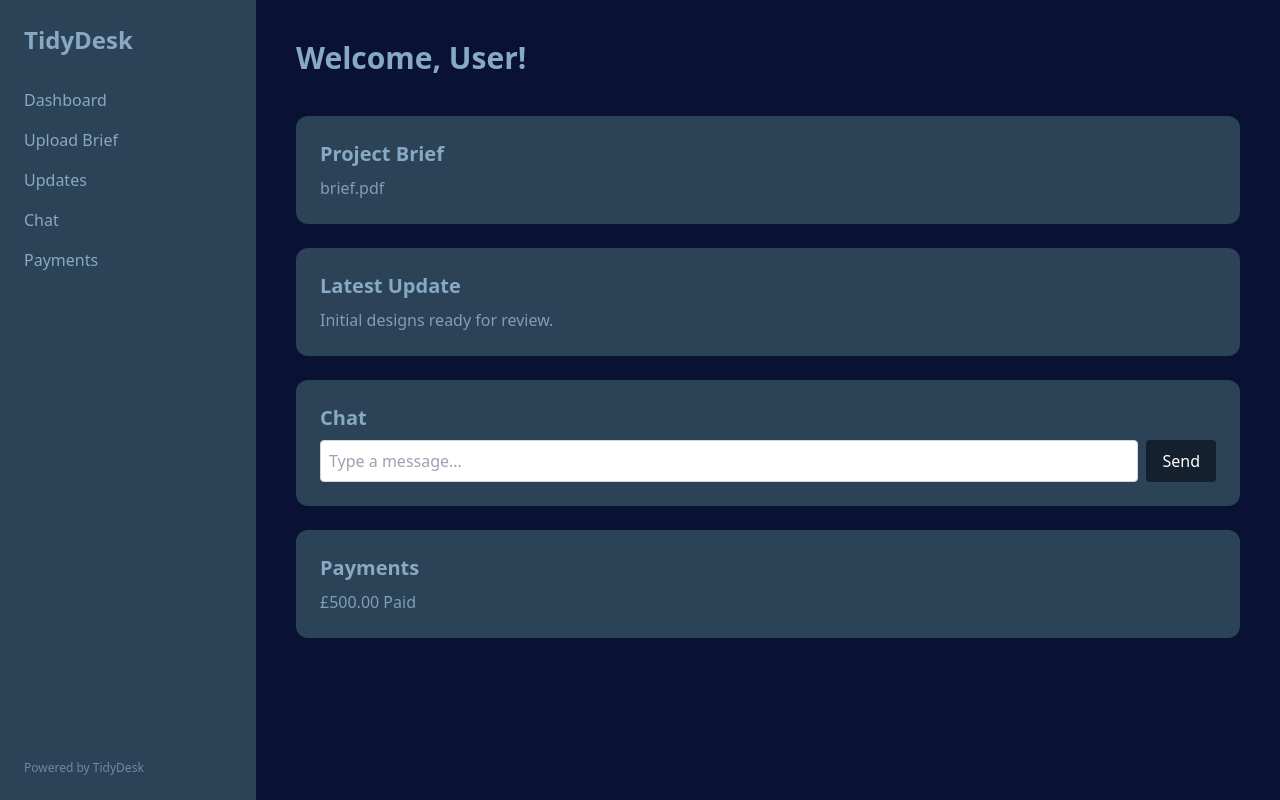
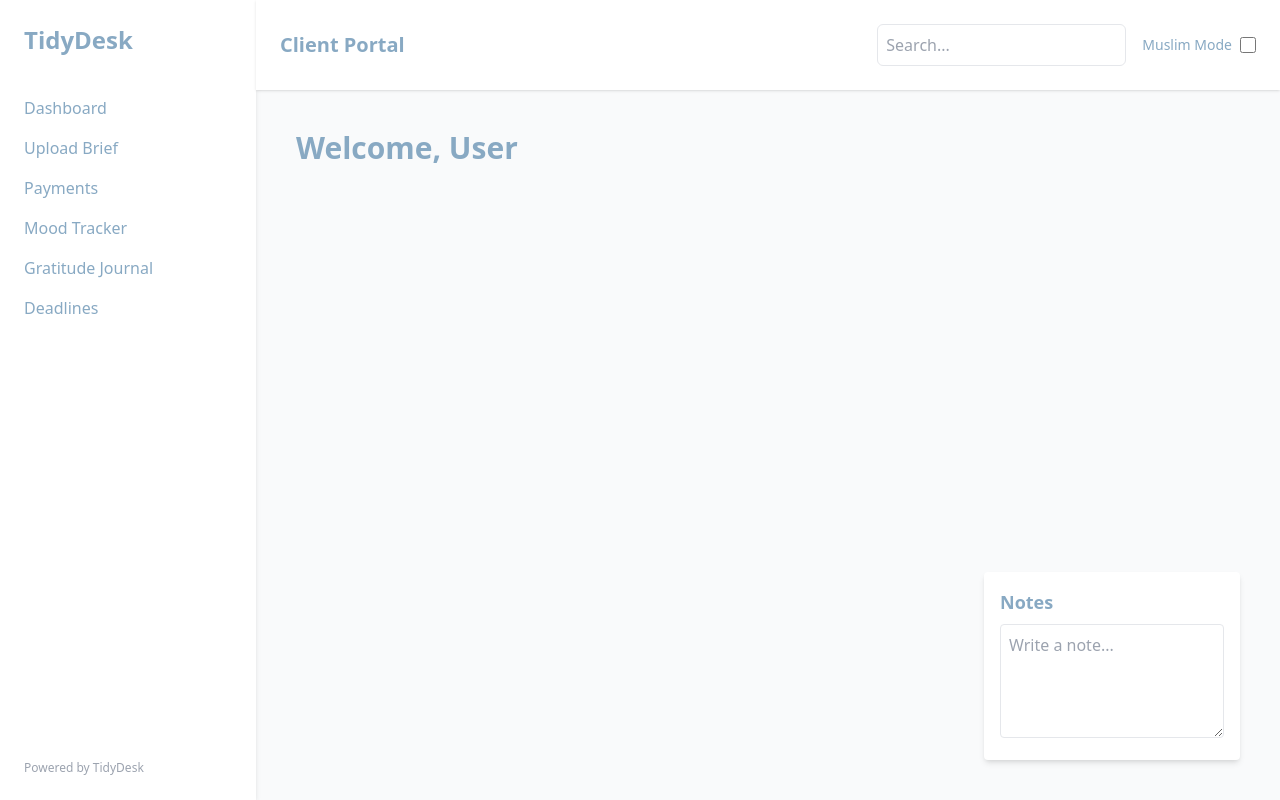
Before and after one commit to saasfounder/tidydesk-ai, a Next.js app: page /dashboard in a window 1280 px wide. Built offline with nearby package versions, Linux system fonts and the light colour scheme.

Commit message:
Add project list

```diff
--- a/app/dashboard/page.tsx
+++ b/app/dashboard/page.tsx
@@ -1,61 +1,64 @@
 "use client";
 
-import Link from "next/link";
+import { useState } from "react";
 
 export default function Dashboard() {
+  const [note, setNote] = useState("");
+
   return (
-    <div className="flex min-h-screen font-sans">
+    <div className="flex min-h-screen bg-gray-50">
+
       {/* Sidebar */}
-      <aside className="w-64 bg-tidydesk-secondary text-tidydesk-light p-6 flex flex-col justify-between">
-        <div>
-          <h1 className="text-2xl font-bold mb-8">TidyDesk</h1>
-          <nav className="space-y-4">
-            <Link href="/dashboard" className="block hover:text-tidydesk-accent">Dashboard</Link>
-            <Link href="#" className="block hover:text-tidydesk-accent">Upload Brief</Link>
-            <Link href="#" className="block hover:text-tidydesk-accent">Updates</Link>
-            <Link href="#" className="block hover:text-tidydesk-accent">Chat</Link>
-            <Link href="#" className="block hover:text-tidydesk-accent">Payments</Link>
-          </nav>
-        </div>
-        <div className="text-xs text-tidydesk-light/70">Powered by TidyDesk</div>
+      <aside className="w-64 bg-white shadow-md flex flex-col p-6">
+        <h1 className="text-2xl font-bold mb-10">TidyDesk</h1>
+        <nav className="flex flex-col space-y-4">
+          <a href="#" className="hover:text-blue-600">Dashboard</a>
+          <a href="#" className="hover:text-blue-600">Upload Brief</a>
+          <a href="#" className="hover:text-blue-600">Payments</a>
+          <a href="#" className="hover:text-blue-600">Mood Tracker</a>
+          <a href="#" className="hover:text-blue-600">Gratitude Journal</a>
+          <a href="#" className="hover:text-blue-600">Deadlines</a>
+        </nav>
+        <div className="mt-auto text-xs text-gray-400 pt-10">Powered by TidyDesk</div>
       </aside>
 
-      {/* Main Content */}
-      <main className="flex-1 bg-tidydesk-primary p-10">
-        <h2 className="text-3xl font-bold mb-10">Welcome, User!</h2>
+      {/* Main Area */}
+      <div className="flex-1 flex flex-col">
 
-        {/* Project Brief */}
-        <div className="bg-tidydesk-secondary rounded-xl p-6 mb-6">
-          <h3 className="text-xl font-semibold mb-2">Project Brief</h3>
-          <p className="text-tidydesk-light/90">brief.pdf</p>
-        </div>
-
-        {/* Latest Update */}
-        <div className="bg-tidydesk-secondary rounded-xl p-6 mb-6">
-          <h3 className="text-xl font-semibold mb-2">Latest Update</h3>
-          <p className="text-tidydesk-light/90">Initial designs ready for review.</p>
-        </div>
-
-        {/* Chat Section */}
-        <div className="bg-tidydesk-secondary rounded-xl p-6 mb-6">
-          <h3 className="text-xl font-semibold mb-2">Chat</h3>
-          <div className="flex gap-2">
+        {/* Topbar */}
+        <header className="flex items-center justify-between p-6 bg-white shadow">
+          <h2 className="text-xl font-semibold">Client Portal</h2>
+          <div className="flex items-center gap-4">
             <input
               type="text"
-              placeholder="Type a message..."
-              className="flex-1 p-2 rounded border border-gray-300 text-black"
+              placeholder="Search..."
+              className="border p-2 rounded-md"
             />
-            <button className="px-4 py-2 bg-tidydesk-accent text-white rounded">Send</button>
+            <div className="flex items-center gap-2">
+              <span className="text-sm">Muslim Mode</span>
+              <input type="checkbox" className="h-4 w-4" />
+            </div>
           </div>
-        </div>
+        </header>
 
-        {/* Payments */}
-        <div className="bg-tidydesk-secondary rounded-xl p-6">
-          <h3 className="text-xl font-semibold mb-2">Payments</h3>
-          <p className="text-tidydesk-light/90">£500.00 Paid
-          </p>
-        </div>
-      </main>
+        {/* Main Content */}
+        <main className="flex-1 p-10 relative">
+          <h1 className="text-3xl font-bold mb-8">Welcome, User</h1>
+
+          {/* Notes Widget */}
+          <div className="absolute bottom-10 right-10 bg-white p-4 rounded shadow-md w-64">
+            <h2 className="text-lg font-semibold mb-2">Notes</h2>
+            <textarea
+              className="w-full border rounded p-2 text-black"
+              placeholder="Write a note..."
+              value={note}
+              onChange={(e) => setNote(e.target.value)}
+              rows={4}
+            />
+          </div>
+        </main>
+
+      </div>
     </div>
   );
 }
```
